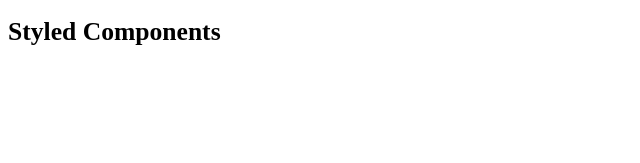
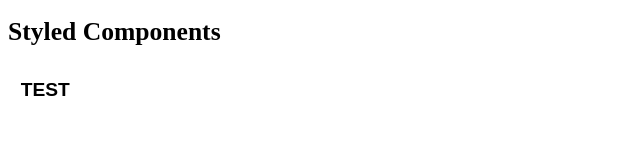
Before and after one commit to ricardozuritadev/the-wild-oasis-backoffice, a React (Vite) app: page / in a window 1280 px wide. Shown: the top 163 px of the page, without its empty margins (0-640 px from the left). Built offline with nearby package versions, Linux system fonts and the light colour scheme.

Commit message:
Create components

```diff
--- a/src/App.tsx
+++ b/src/App.tsx
@@ -1,4 +1,5 @@
 import styled from "styled-components";
+import Button from "ui/Button";
 
 const H1 = styled.h1`
     font-size: 1.6rem;
@@ -9,6 +10,9 @@
     return (
         <div>
             <H1>Styled Components</H1>
+            <Button $variation="danger" $size="small">
+                Test
+            </Button>
         </div>
     );
 }
--- a/src/ui/Button.tsx
+++ b/src/ui/Button.tsx
@@ -17,7 +17,7 @@
         font-size: 1.6rem;
         padding: 1.2rem 2.4rem;
         font-weight: 500;
-  `,
+    `
 };
 
 const variations = {
@@ -45,5 +45,21 @@
         &:hover {
             background-color: var(--color-red-800);
         }
-  `,
+    `
 };
+
+type ButtonProps = {
+    $variation: keyof typeof variations;
+    $size: keyof typeof sizes;
+};
+
+const Button = styled.button<ButtonProps>`
+    border: none;
+    border-radius: var(--border-radius-sm);
+    box-shadow: var(--shadow-sm);
+
+    ${(props) => variations[props.$variation]}
+    ${(props) => sizes[props.$size]}
+`;
+
+export default Button;
```
Also changed, not shown: src/ui/Row.tsx (added, +30 -0 lines). Lines whose indentation alone changed are shown as unchanged.
